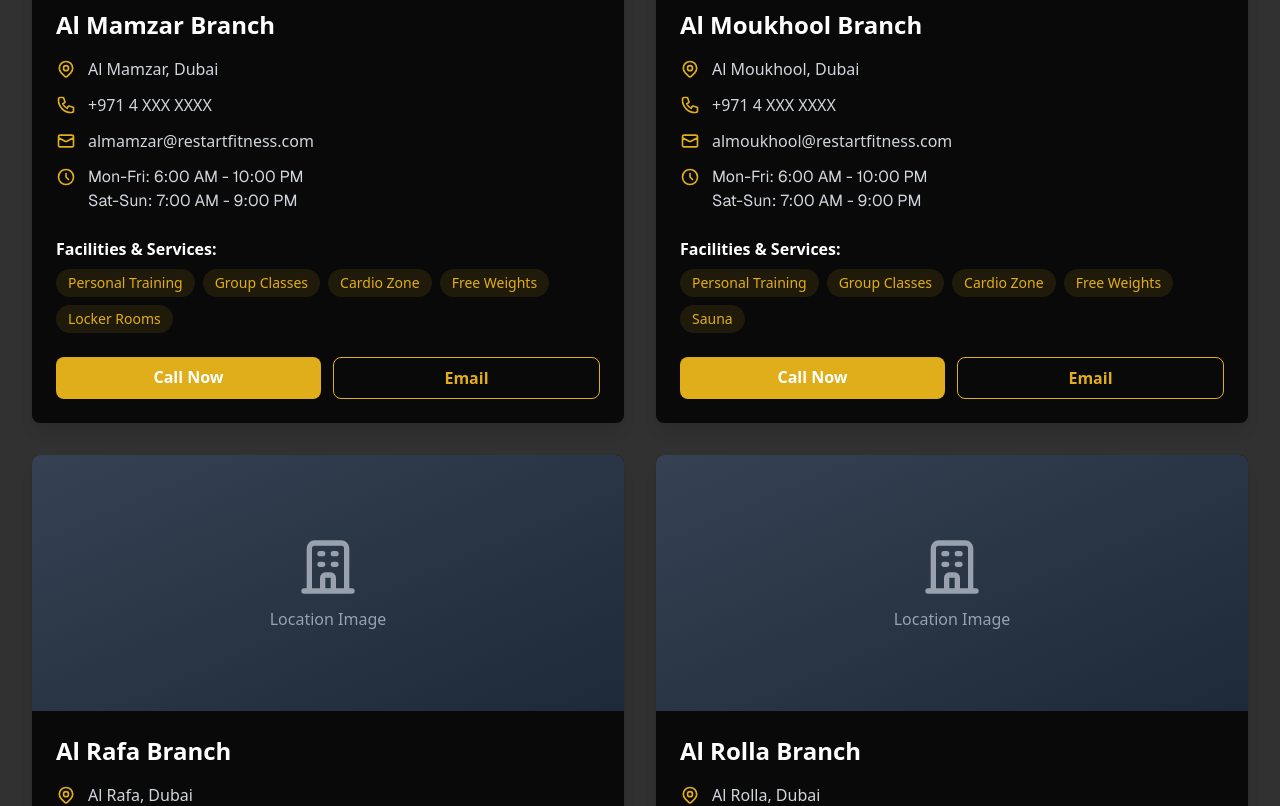
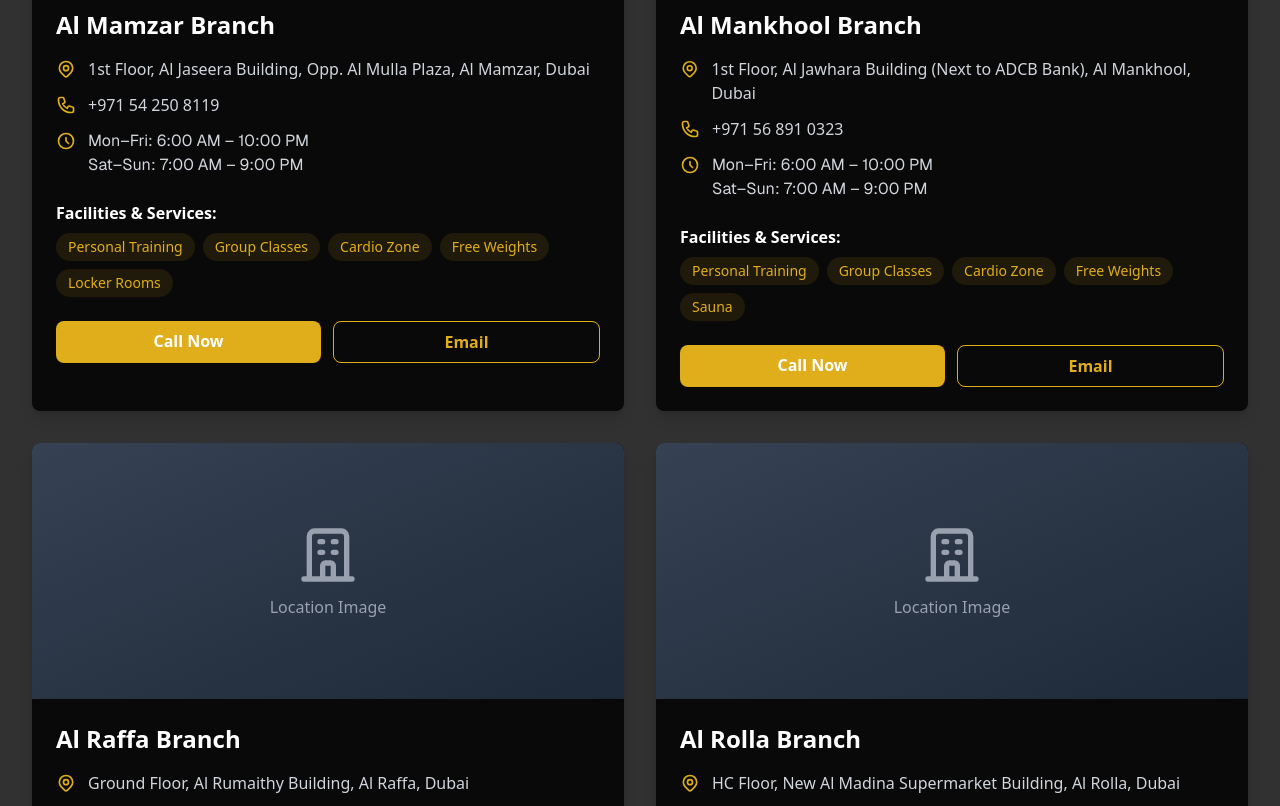
Before and after one commit to FRDesai/TheRestartFitness, a Next.js app: page /locations in a window 1280 px wide. Shown: the part 700-1506 px from the top of the page. Built offline with nearby package versions, Linux system fonts and the light colour scheme.

Commit message:
Added correct information

```diff
--- a/app/locations/page.tsx
+++ b/app/locations/page.tsx
@@ -4,37 +4,37 @@
   const locations = [
     {
       name: "Al Mamzar Branch",
-      address: "Al Mamzar, Dubai",
-      phone: "+971 4 XXX XXXX",
+      address: "1st Floor, Al Jaseera Building, Opp. Al Mulla Plaza, Al Mamzar, Dubai",
+      phone: "+971 54 250 8119",
       email: "almamzar@restartfitness.com",
-      hours: "Mon-Fri: 6:00 AM - 10:00 PM\nSat-Sun: 7:00 AM - 9:00 PM",
+      hours: "Mon–Fri: 6:00 AM – 10:00 PM\nSat–Sun: 7:00 AM – 9:00 PM",
       features: ["Personal Training", "Group Classes", "Cardio Zone", "Free Weights", "Locker Rooms"],
       image: "/images/AlMamzar/"
     },
     {
-      name: "Al Moukhool Branch",
-      address: "Al Moukhool, Dubai",
-      phone: "+971 4 XXX XXXX",
-      email: "almoukhool@restartfitness.com",
-      hours: "Mon-Fri: 6:00 AM - 10:00 PM\nSat-Sun: 7:00 AM - 9:00 PM",
+      name: "Al Mankhool Branch",
+      address: "1st Floor, Al Jawhara Building (Next to ADCB Bank), Al Mankhool, Dubai",
+      phone: "+971 56 891 0323",
+      email: "almankhool@restartfitness.com",
+      hours: "Mon–Fri: 6:00 AM – 10:00 PM\nSat–Sun: 7:00 AM – 9:00 PM",
       features: ["Personal Training", "Group Classes", "Cardio Zone", "Free Weights", "Sauna"],
-      image: "/images/AlMoukhool/"
+      image: "/images/AlMoukhool/" // Assuming this image folder is used for Mankhool
     },
     {
-      name: "Al Rafa Branch",
-      address: "Al Rafa, Dubai",
-      phone: "+971 4 XXX XXXX",
-      email: "alrafa@restartfitness.com",
-      hours: "Mon-Fri: 6:00 AM - 10:00 PM\nSat-Sun: 7:00 AM - 9:00 PM",
+      name: "Al Raffa Branch",
+      address: "Ground Floor, Al Rumaithy Building, Al Raffa, Dubai",
+      phone: "+971 56 873 9633",
+      email: "alraffa@restartfitness.com",
+      hours: "Mon–Fri: 6:00 AM – 10:00 PM\nSat–Sun: 7:00 AM – 9:00 PM",
       features: ["Personal Training", "Group Classes", "Cardio Zone", "Free Weights", "Swimming Pool"],
-      image: "/images/Alrafa/"
+      image: "/images/AlRaffa/"
     },
     {
       name: "Al Rolla Branch",
-      address: "Al Rolla, Dubai",
-      phone: "+971 4 XXX XXXX",
+      address: "HC Floor, New Al Madina Supermarket Building, Al Rolla, Dubai",
+      phone: "+971 54 245 7211",
       email: "alrolla@restartfitness.com",
-      hours: "Mon-Fri: 6:00 AM - 10:00 PM\nSat-Sun: 7:00 AM - 9:00 PM",
+      hours: "Mon–Fri: 6:00 AM – 10:00 PM\nSat–Sun: 7:00 AM – 9:00 PM",
       features: ["Personal Training", "Group Classes", "Cardio Zone", "Free Weights", "Yoga Studio"],
       image: "/images/AlRolla/"
     }
@@ -89,12 +89,7 @@
                       <span className="text-gray-300">{location.phone}</span>
                     </div>
 
-                    <div className="flex items-center">
-                      <svg className="w-5 h-5 text-[var(--color-primary)] mr-3" fill="none" stroke="currentColor" viewBox="0 0 24 24">
-                        <path strokeLinecap="round" strokeLinejoin="round" strokeWidth={2} d="M3 8l7.89 4.26a2 2 0 002.22 0L21 8M5 19h14a2 2 0 002-2V7a2 2 0 00-2-2H5a2 2 0 00-2 2v10a2 2 0 002 2z" />
-                      </svg>
-                      <span className="text-gray-300">{location.email}</span>
-                    </div>
+
 
                     <div className="flex items-start">
                       <svg className="w-5 h-5 text-[var(--color-primary)] mr-3 mt-0.5" fill="none" stroke="currentColor" viewBox="0 0 24 24">
```
